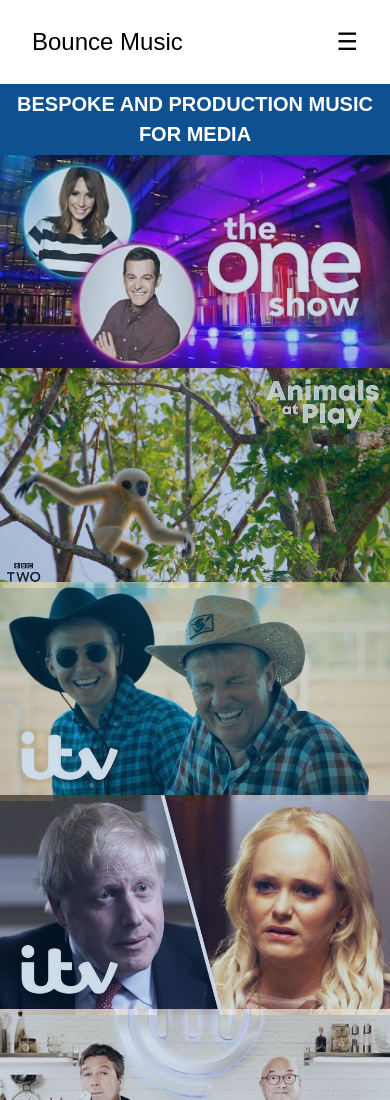
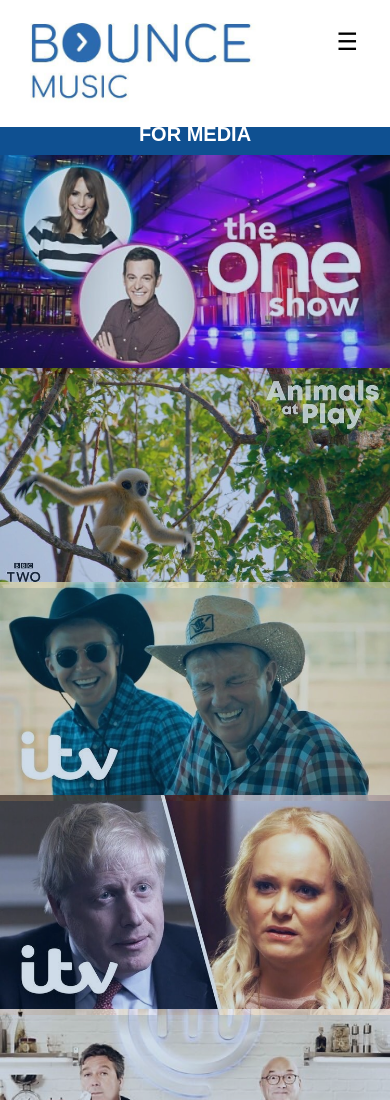
Before and after one commit to lucyhue/dantobymusic, a plain HTML site: page index.html in a window 390 px wide. Shown: the top 1100 px of the page. Drawn offline with Linux system fonts and the light colour scheme; a web font is replaced by a local one.

Commit message:
header on small screen

```diff
--- a/index.html
+++ b/index.html
@@ -29,7 +29,7 @@ body,h1,h2,h3,h4,h5 {font-family: "Palanquin", sans-serif}
 
 <!-- Top menu on small screens -->
 <header class="w3-container w3-top w3-hide-large w3-white w3-xlarge w3-padding-16">
-  <a href="#" class="nounderline"><span class="w3-left w3-padding righteous">Bounce Music</span></a>
+  <a href="#" class="nounderline"><img src="IMG_0137.JPG" alt="Bounce Music" style="width:250px;height:95px;"></a>
   <a href="javascript:void(0)" class="w3-right w3-button w3-white" onclick="w3_open()">☰</a>
 </header>
 
```
